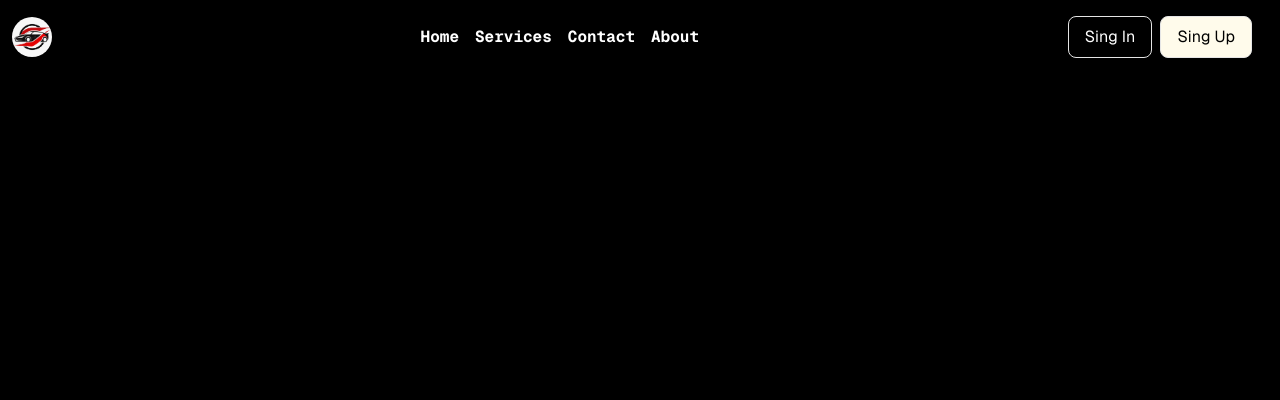
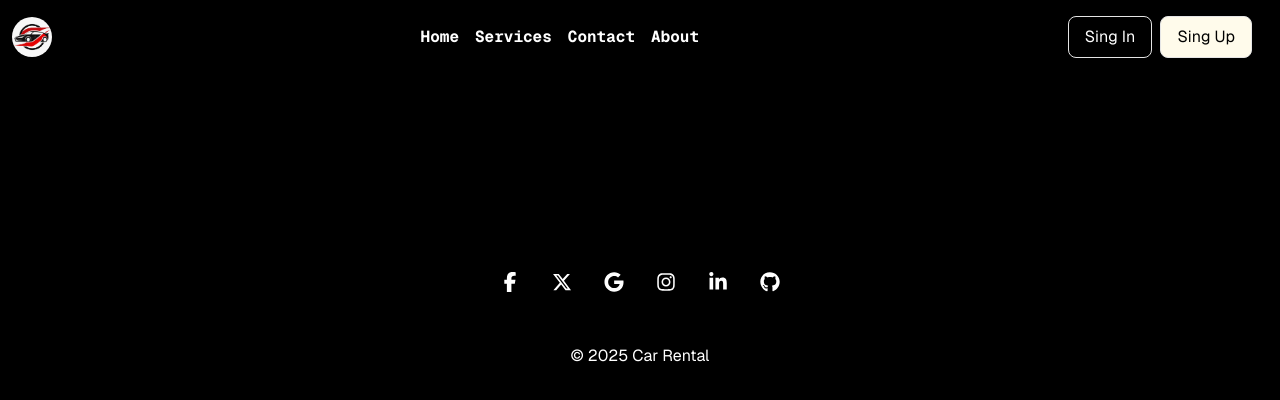
Before and after one commit to Rayen-ch-dev/Rent-Cars-Project, a Next.js app: page /About in a window 1280 px wide. Shown: the top 400 px of the page. Built offline with nearby package versions, Linux system fonts and the light colour scheme; no server answers.

Commit message:
fjhksd fkjdshf hjds

```diff
--- a/app/About/page.tsx
+++ b/app/About/page.tsx
@@ -3,7 +3,6 @@
 const page = () => {
   return (
     <div>
-      <h1>About</h1>
 
     </div>
   )
--- a/app/page.tsx
+++ b/app/page.tsx
@@ -33,7 +33,6 @@
             height={600}
             alt="backgroundImage"
           />
-          <h1>hello from master</h1>
         </div>
       </div>
     </div>
--- a/components/Footer.tsx
+++ b/components/Footer.tsx
@@ -1,10 +1,113 @@
-import React from 'react'
-
+import React from 'react';
 const Footer = () => {
   return (
-    <div>
-      <h1>footer</h1>
-    </div>
+    <div className=' mt-56'>
+    <footer className='flex flex-col items-center bg-black text-center text-surface dark:bg-neutral-700 dark:text-white'>
+      <div className="container pt-9">
+        <div className="mb-6 flex justify-center space-x-2">
+          <a
+            href="#!"
+            type="button"
+            className="rounded-full bg-transparent p-3 font-medium uppercase leading-normal text-surface transition duration-150 ease-in-out hover:bg-neutral-600 focus:outline-none focus:ring-0 dark:text-white dark:hover:bg-secondary-900"
+            data-twe-ripple-init>
+            <span className="[&>svg]:h-5 [&>svg]:w-5">
+              <svg
+                xmlns="http://www.w3.org/2000/svg"
+                fill="currentColor"
+                viewBox="0 0 320 512">
+                <path
+                  d="M80 299.3V512H196V299.3h86.5l18-97.8H196V166.9c0-51.7 20.3-71.5 72.7-71.5c16.3 0 29.4 .4 37 1.2V7.9C291.4 4 256.4 0 236.2 0C129.3 0 80 50.5 80 159.4v42.1H14v97.8H80z" />
+              </svg>
+            </span>
+          </a>
+
+          <a
+            href="#!"
+            type="button"
+            className="rounded-full bg-transparent p-3 font-medium uppercase leading-normal text-surface transition duration-150 ease-in-out hover:bg-neutral-600 focus:outline-none focus:ring-0 dark:text-white dark:hover:bg-secondary-900"
+            data-twe-ripple-init>
+            <span className="mx-auto [&>svg]:h-5 [&>svg]:w-5">
+              <svg
+                xmlns="http://www.w3.org/2000/svg"
+                fill="currentColor"
+                viewBox="0 0 512 512">
+                <path
+                  d="M389.2 48h70.6L305.6 224.2 487 464H345L233.7 318.6 106.5 464H35.8L200.7 275.5 26.8 48H172.4L272.9 180.9 389.2 48zM364.4 421.8h39.1L151.1 88h-42L364.4 421.8z" />
+              </svg>
+            </span>
+          </a>
+
+          <a
+            href="#!"
+            type="button"
+            className="rounded-full bg-transparent p-3 font-medium uppercase leading-normal text-surface transition duration-150 ease-in-out hover:bg-neutral-600 focus:outline-none focus:ring-0 dark:text-white dark:hover:bg-secondary-900"
+            data-twe-ripple-init>
+            <span className="mx-auto [&>svg]:h-5 [&>svg]:w-5">
+              <svg
+                xmlns="http://www.w3.org/2000/svg"
+                fill="currentColor"
+                viewBox="0 0 488 512">
+                <path
+                  d="M488 261.8C488 403.3 391.1 504 248 504 110.8 504 0 393.2 0 256S110.8 8 248 8c66.8 0 123 24.5 166.3 64.9l-67.5 64.9C258.5 52.6 94.3 116.6 94.3 256c0 86.5 69.1 156.6 153.7 156.6 98.2 0 135-70.4 140.8-106.9H248v-85.3h236.1c2.3 12.7 3.9 24.9 3.9 41.4z" />
+              </svg>
+            </span>
+          </a>
+
+          <a
+            href="#!"
+            type="button"
+            className="rounded-full bg-transparent p-3 font-medium uppercase leading-normal text-surface transition duration-150 ease-in-out hover:bg-neutral-600 focus:outline-none focus:ring-0 dark:text-white dark:hover:bg-secondary-900"
+            data-twe-ripple-init>
+            <span className="mx-auto [&>svg]:h-5 [&>svg]:w-5">
+              <svg
+                xmlns="http://www.w3.org/2000/svg"
+                fill="currentColor"
+                viewBox="0 0 448 512">
+                <path
+                  d="M224.1 141c-63.6 0-114.9 51.3-114.9 114.9s51.3 114.9 114.9 114.9S339 319.5 339 255.9 287.7 141 224.1 141zm0 189.6c-41.1 0-74.7-33.5-74.7-74.7s33.5-74.7 74.7-74.7 74.7 33.5 74.7 74.7-33.6 74.7-74.7 74.7zm146.4-194.3c0 14.9-12 26.8-26.8 26.8-14.9 0-26.8-12-26.8-26.8s12-26.8 26.8-26.8 26.8 12 26.8 26.8zm76.1 27.2c-1.7-35.9-9.9-67.7-36.2-93.9-26.2-26.2-58-34.4-93.9-36.2-37-2.1-147.9-2.1-184.9 0-35.8 1.7-67.6 9.9-93.9 36.1s-34.4 58-36.2 93.9c-2.1 37-2.1 147.9 0 184.9 1.7 35.9 9.9 67.7 36.2 93.9s58 34.4 93.9 36.2c37 2.1 147.9 2.1 184.9 0 35.9-1.7 67.7-9.9 93.9-36.2 26.2-26.2 34.4-58 36.2-93.9 2.1-37 2.1-147.8 0-184.8zM398.8 388c-7.8 19.6-22.9 34.7-42.6 42.6-29.5 11.7-99.5 9-132.1 9s-102.7 2.6-132.1-9c-19.6-7.8-34.7-22.9-42.6-42.6-11.7-29.5-9-99.5-9-132.1s-2.6-102.7 9-132.1c7.8-19.6 22.9-34.7 42.6-42.6 29.5-11.7 99.5-9 132.1-9s102.7-2.6 132.1 9c19.6 7.8 34.7 22.9 42.6 42.6 11.7 29.5 9 99.5 9 132.1s2.7 102.7-9 132.1z" />
+              </svg>
+            </span>
+          </a>
+
+          <a
+            href="#!"
+            type="button"
+            className="rounded-full bg-transparent p-3 font-medium uppercase leading-normal text-surface transition duration-150 ease-in-out hover:bg-neutral-600 focus:outline-none focus:ring-0 dark:text-white dark:hover:bg-secondary-900"
+            data-twe-ripple-init>
+            <span className="mx-auto [&>svg]:h-5 [&>svg]:w-5">
+              <svg
+                xmlns="http://www.w3.org/2000/svg"
+                fill="currentColor"
+                viewBox="0 0 448 512">
+                <path
+                  d="M100.3 448H7.4V148.9h92.9zM53.8 108.1C24.1 108.1 0 83.5 0 53.8a53.8 53.8 0 0 1 107.6 0c0 29.7-24.1 54.3-53.8 54.3zM447.9 448h-92.7V302.4c0-34.7-.7-79.2-48.3-79.2-48.3 0-55.7 37.7-55.7 76.7V448h-92.8V148.9h89.1v40.8h1.3c12.4-23.5 42.7-48.3 87.9-48.3 94 0 111.3 61.9 111.3 142.3V448z" />
+              </svg>
+            </span>
+          </a>
+
+          <a
+            href="#!"
+            type="button"
+            className="rounded-full bg-transparent p-3 font-medium uppercase leading-normal text-surface transition duration-150 ease-in-out hover:bg-neutral-600 focus:outline-none focus:ring-0 dark:text-white dark:hover:bg-secondary-900"
+            data-twe-ripple-init>
+            <span className="mx-auto [&>svg]:h-5 [&>svg]:w-5">
+              <svg
+                xmlns="http://www.w3.org/2000/svg"
+                fill="currentColor"
+                viewBox="0 0 496 512">
+                <path
+                  d="M165.9 397.4c0 2-2.3 3.6-5.2 3.6-3.3 .3-5.6-1.3-5.6-3.6 0-2 2.3-3.6 5.2-3.6 3-.3 5.6 1.3 5.6 3.6zm-31.1-4.5c-.7 2 1.3 4.3 4.3 4.9 2.6 1 5.6 0 6.2-2s-1.3-4.3-4.3-5.2c-2.6-.7-5.5 .3-6.2 2.3zm44.2-1.7c-2.9 .7-4.9 2.6-4.6 4.9 .3 2 2.9 3.3 5.9 2.6 2.9-.7 4.9-2.6 4.6-4.6-.3-1.9-3-3.2-5.9-2.9zM244.8 8C106.1 8 0 113.3 0 252c0 110.9 69.8 205.8 169.5 239.2 12.8 2.3 17.3-5.6 17.3-12.1 0-6.2-.3-40.4-.3-61.4 0 0-70 15-84.7-29.8 0 0-11.4-29.1-27.8-36.6 0 0-22.9-15.7 1.6-15.4 0 0 24.9 2 38.6 25.8 21.9 38.6 58.6 27.5 72.9 20.9 2.3-16 8.8-27.1 16-33.7-55.9-6.2-112.3-14.3-112.3-110.5 0-27.5 7.6-41.3 23.6-58.9-2.6-6.5-11.1-33.3 2.6-67.9 20.9-6.5 69 27 69 27 20-5.6 41.5-8.5 62.8-8.5s42.8 2.9 62.8 8.5c0 0 48.1-33.6 69-27 13.7 34.7 5.2 61.4 2.6 67.9 16 17.7 25.8 31.5 25.8 58.9 0 96.5-58.9 104.2-114.8 110.5 9.2 7.9 17 22.9 17 46.4 0 33.7-.3 75.4-.3 83.6 0 6.5 4.6 14.4 17.3 12.1C428.2 457.8 496 362.9 496 252 496 113.3 383.5 8 244.8 8zM97.2 352.9c-1.3 1-1 3.3 .7 5.2 1.6 1.6 3.9 2.3 5.2 1 1.3-1 1-3.3-.7-5.2-1.6-1.6-3.9-2.3-5.2-1zm-10.8-8.1c-.7 1.3 .3 2.9 2.3 3.9 1.6 1 3.6 .7 4.3-.7 .7-1.3-.3-2.9-2.3-3.9-2-.6-3.6-.3-4.3 .7zm32.4 35.6c-1.6 1.3-1 4.3 1.3 6.2 2.3 2.3 5.2 2.6 6.5 1 1.3-1.3 .7-4.3-1.3-6.2-2.2-2.3-5.2-2.6-6.5-1zm-11.4-14.7c-1.6 1-1.6 3.6 0 5.9 1.6 2.3 4.3 3.3 5.6 2.3 1.6-1.3 1.6-3.9 0-6.2-1.4-2.3-4-3.3-5.6-2z" />
+              </svg>
+            </span>
+          </a>
+        </div>
+      </div>
+
+      <div className="w-full bg-black/5 p-4 text-center">
+        © 2025
+        <a href="https://tw-elements.com/"> Car Rental</a>
+      </div>
+    </footer></div>
   )
 }
 
```
